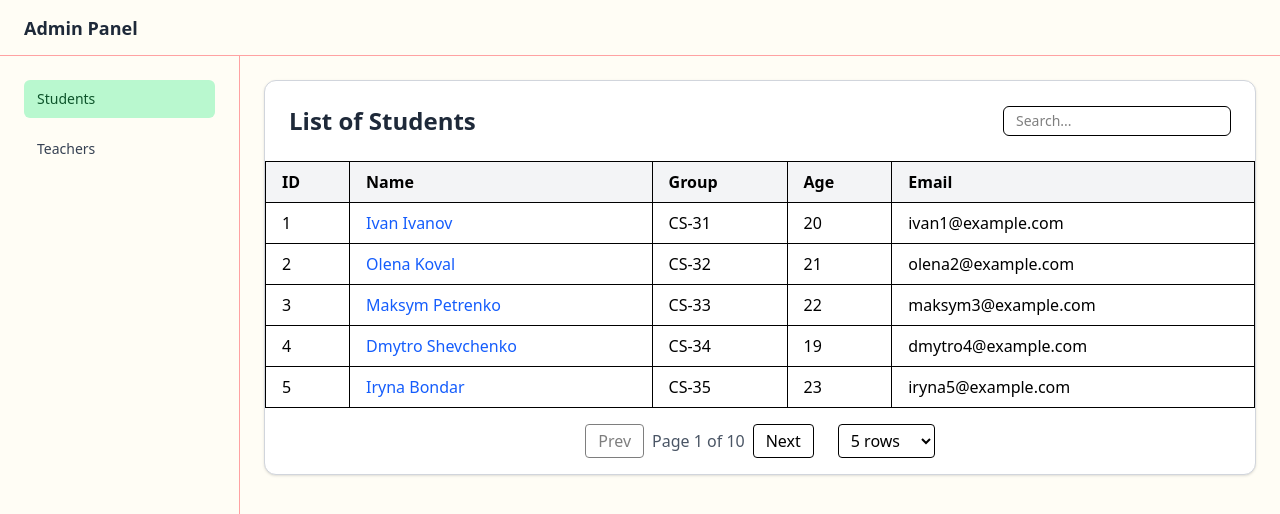
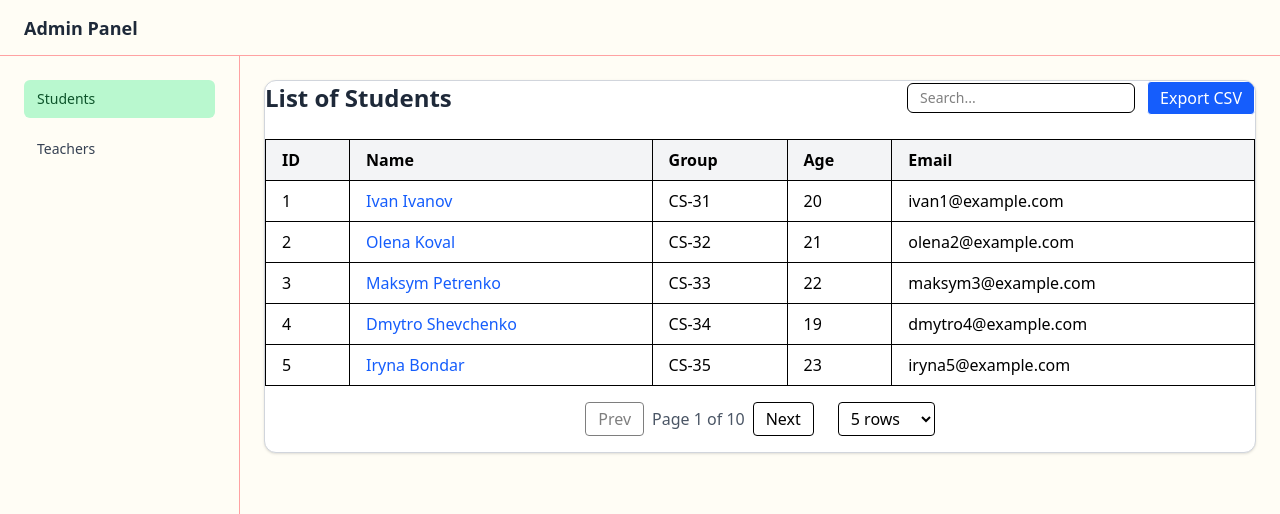
Before and after one commit to maksymrozvodovskyi/admin-panel, a Next.js app: page /dashboard/students in a window 1280 px wide. Shown: the top 514 px of the page. Built offline with nearby package versions, Linux system fonts and the light colour scheme.

Commit message:
add export to CSV

```diff
--- a/components/StudentsTable.tsx
+++ b/components/StudentsTable.tsx
@@ -14,6 +14,9 @@
 } from '@tanstack/react-table'
 import { useDebounce } from 'use-debounce'
 import type { Student } from '@/types/student'
+import { useQueryState } from 'nuqs'
+import { saveAs } from 'file-saver'
+import Papa from 'papaparse'
 
 export default function StudentsTable({ data }: { data: Student[] }) {
 	const [pagination, setPagination] = useState({ pageIndex: 0, pageSize: 5 })
@@ -21,6 +24,12 @@
 	const [search, setSearch] = useState('')
 
 	const [debouncedSearch] = useDebounce(search, 400)
+
+	const exportToCSV = () => {
+		const csv = Papa.unparse(data)
+		const blob = new Blob([csv], { type: 'text/csv;charset=utf-8;' })
+		saveAs(blob, 'teachers.csv')
+	}
 
 	const columns = [
 		{ accessorKey: 'id', header: 'ID' },
@@ -58,15 +67,20 @@
 
 	return (
 		<section className='bg-white border border-gray-300 rounded-xl shadow-sm overflow-hidden'>
-			<div className='flex justify-between items-center p-6'>
+			<div className='flex justify-between items-center mb-6'>
 				<h1 className='text-2xl font-semibold text-gray-800'>List of Students</h1>
 
+				<div className='flex items-center gap-3'>
 					<input
 						value={search}
 						onChange={e => setSearch(e.target.value)}
 						placeholder='Search...'
 						className='border px-3 py-1 rounded-md text-sm'
 					/>
+					<button onClick={exportToCSV} className='px-3 py-1 border rounded bg-blue-600 text-white hover:bg-blue-700'>
+						Export CSV
+					</button>
+				</div>
 			</div>
 
 			<div className='overflow-x-auto'>
--- a/components/TeachersTable.tsx
+++ b/components/TeachersTable.tsx
@@ -14,6 +14,9 @@
 } from '@tanstack/react-table'
 import { useDebounce } from 'use-debounce'
 import type { Teacher } from '@/types/teacher'
+import { useQueryState } from 'nuqs'
+import { saveAs } from 'file-saver'
+import Papa from 'papaparse'
 
 export default function TeachersTable({ data }: { data: Teacher[] }) {
 	const [pagination, setPagination] = useState({
@@ -23,7 +26,14 @@
 
 	const [sorting, setSorting] = useState<SortingState>([])
 	const [search, setSearch] = useState('')
+
 	const [debouncedSearch] = useDebounce(search, 400)
+
+	const exportToCSV = () => {
+		const csv = Papa.unparse(data)
+		const blob = new Blob([csv], { type: 'text/csv;charset=utf-8;' })
+		saveAs(blob, 'teachers.csv')
+	}
 
 	const columns = [
 		{ accessorKey: 'id', header: 'ID' },
@@ -66,13 +76,17 @@
 			<div className='flex justify-between items-center mb-6'>
 				<h1 className='text-2xl font-semibold text-gray-800'>List of Teachers</h1>
 
+				<div className='flex items-center gap-3'>
 					<input
-					type='text'
 						value={search}
 						onChange={e => setSearch(e.target.value)}
 						placeholder='Search...'
 						className='border px-3 py-1 rounded-md text-sm'
 					/>
+					<button onClick={exportToCSV} className='px-3 py-1 border rounded bg-blue-600 text-white hover:bg-blue-700'>
+						Export CSV
+					</button>
+				</div>
 			</div>
 
 			<div className='overflow-x-auto'>
--- a/package.json
+++ b/package.json
@@ -12,8 +12,10 @@
     "@tanstack/react-table": "^8.21.3",
     "axios": "^1.13.1",
     "clsx": "^2.1.1",
+    "file-saver": "^2.0.5",
     "next": "16.0.1",
     "nuqs": "^2.7.2",
+    "papaparse": "^5.5.3",
     "react": "19.2.0",
     "react-dom": "19.2.0",
     "use-debounce": "^10.0.6",
@@ -21,7 +23,9 @@
   },
   "devDependencies": {
     "@tailwindcss/postcss": "^4",
+    "@types/file-saver": "^2.0.7",
     "@types/node": "^20",
+    "@types/papaparse": "^5.3.16",
     "@types/react": "^19",
     "@types/react-dom": "^19",
     "eslint": "^9",
```
Also changed, not shown: 1 other file (tests, documents, lock files or other folders). Lines whose indentation alone changed are shown as unchanged.
